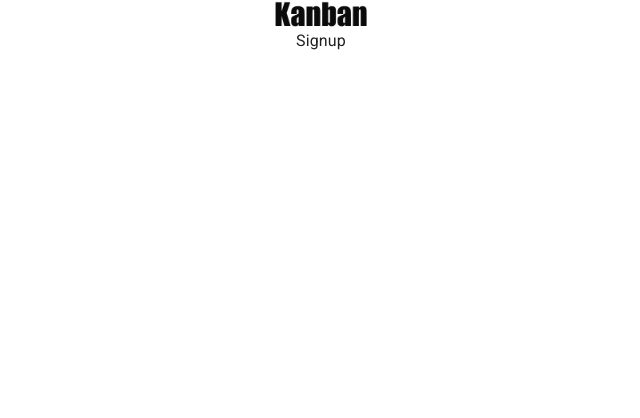
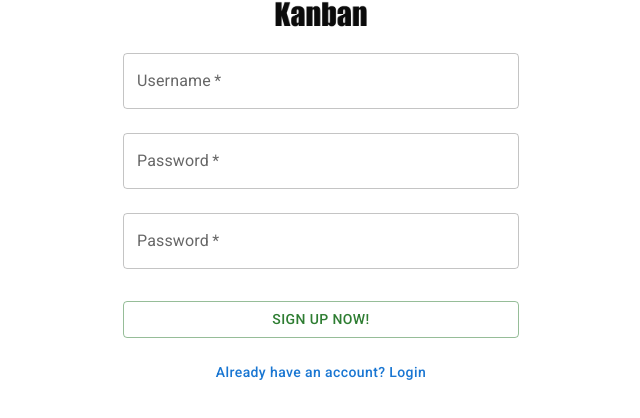
Before and after one commit to wilfred05777/kanban-2023-mern, a React (Vite) app in the folder client/: page /signup in a window 1280 px wide. Shown: the top 418 px of the page, without its empty margins (319-959 px from the left). Built offline with nearby package versions, Linux system fonts and the light colour scheme.

Commit message:
0:52:56 - 1:05:26 SignUp Page with Auth- bug api

```diff
--- a/client/src/App.tsx
+++ b/client/src/App.tsx
@@ -25,8 +25,6 @@ const App = () => {
     <ThemeProvider theme={theme}>
       <CssBaseLine>
         <BrowserRouter>
-          {/* <Route path='login' element={<Login />} />
-          <Route path='signup' element={<Signup />} /> */}
           <Routes>
             <Route path='/' element={<AuthLayout />}>
               <Route path='login' element={<Login />} />
--- a/client/src/components/common/Loading.tsx
+++ b/client/src/components/common/Loading.tsx
@@ -1,5 +1,4 @@
 import { Box, CircularProgress } from '@mui/material'
-import React from 'react'
 
 const Loading = (props: any) => {
   return (
--- a/client/src/layout/AuthLayout.tsx
+++ b/client/src/layout/AuthLayout.tsx
@@ -32,6 +32,7 @@ const AuthLayout = () => {
           marginTOp: 8,
           display: 'flex',
           alignItems: 'center',
+          justify: 'center',
           flexDirection: 'column'
         }}
       >
--- a/client/src/pages/Login.tsx
+++ b/client/src/pages/Login.tsx
@@ -1,8 +1,95 @@
-import React from 'react'
+import LoadingButton from '@mui/lab/LoadingButton'
+import { Box, Button, TextField } from '@mui/material'
+import { useState } from 'react'
+import { Link, useNavigate } from 'react-router-dom'
+import authApi from '../api/authApi'
 
 const Login = () => {
+  const navigate = useNavigate()
+  const [loading, setLoading] = useState(false)
+  const [usernameErrText, setUsernameErrText] = useState('')
+  const [passwordErrText, setPasswordErrText] = useState('')
+
+  const handleSubmit = async (e: any) => {
+    e.preventDefault()
+    setUsernameErrText('')
+    setPasswordErrText('')
+
+    const data = new FormData(e.target)
+    const username = data.get('username').trim()
+    const password = data.get('password').trim()
+
+    let err = false
+
+    if (username === '') {
+      err = true
+      setUsernameErrText('Please fill the field')
+    }
+    if (password === '') {
+      err = true
+      setPasswordErrText('Please fill this field')
+    }
+
+    if (err) return
+    setLoading(true)
+
+    try {
+      const res = await authApi.login({ username, password })
+      setLoading(false)
+      localStorage.setItem('token', res.token)
+      navigate('/')
+    } catch (err) {
+      const errors = err.data.errors
+      errors.foreEach((e) => {
+        setUsernameErrText(e.msg)
+      })
+      setLoading(false)
+    }
+
+    // console.log('handleSubmit')
+  }
+
   return (
-    <div>Login</div>
+    <>
+      <Box component='form' sx={{ mt: 1 }} onSubmit={handleSubmit}>
+        <TextField
+          margin='normal'
+          required
+          fullWidth
+          id='username'
+          name='username'
+          label='Username'
+          disabled={loading}
+          error={usernameErrText !== ''}
+          helperText={usernameErrText}
+        />
+        <TextField
+          margin='normal'
+          required
+          fullWidth
+          id='password'
+          name='password'
+          label='Password'
+          type='password'
+          disabled={loading}
+          error={passwordErrText !== ''}
+          helperText={passwordErrText}
+        />
+        <LoadingButton
+          sx={{ mt: 3, mb: 2 }}
+          variant='outlined'
+          fullWidth
+          color='success'
+          type='submit'
+          loading={loading}
+        >
+          Login
+        </LoadingButton>
+      </Box>
+      <Button component={Link} to='/signup' sx={{ textTransform: 'none' }}>
+        Don't have an account? Signup
+      </Button>
+    </>
   )
 }
 
--- a/client/src/pages/Signup.tsx
+++ b/client/src/pages/Signup.tsx
@@ -1,7 +1,131 @@
-import React from 'react'
+import { LoadingButton } from '@mui/lab'
+import { Box, Button, TextField } from '@mui/material'
+import { useState } from 'react'
+import { Link, useNavigate } from 'react-router-dom'
+import authApi from '../api/authApi'
 
 const Signup = () => {
-  return <div>Signup</div>
+  const navigate = useNavigate()
+
+  const [loading, setLoading] = useState(false)
+  const [usernameErrText, setUsernameErrText] = useState('')
+  const [passwordErrText, setPasswordErrText] = useState('')
+  const [confirmPasswordErrText, setConfirmPasswordErrText] = useState('')
+
+  const handleSubmit = async (e: any) => {
+    e.preventDefault()
+    setUsernameErrText('')
+    setPasswordErrText('')
+    setConfirmPasswordErrText('')
+
+    const data: any = new FormData(e.target)
+    const username = data.get('username').trim()
+    const password = data.get('password').trim()
+    const confirmPassword = data.get('confirmPassword')
+
+    let err = false
+
+    if (username === '') {
+      err = true
+      setUsernameErrText('Please fill this field')
+    }
+    if (password === '') {
+      err = true
+      setPasswordErrText('Please fill this field')
+    }
+    if (confirmPassword === '') {
+      err = true
+      setConfirmPasswordErrText('Please fill this field')
+    }
+    if (password !== confirmPassword) {
+      err = true
+      setConfirmPasswordErrText('Confirm password not match')
+    }
+
+    if (err) return
+
+    setLoading(true)
+
+    try {
+      const res = await authApi.signup({
+        username,
+        password,
+        confirmPassword
+      })
+      setLoading(false)
+      localStorage.setItem('token', res.token)
+      navigate('/')
+    } catch (err: any) {
+      const errors = err.data.erros
+      errors.forEach((e) => {
+        if (e.param === 'username') {
+          setUsernameErrText(e.msg)
+        }
+        if (e.param === 'password') {
+          setPasswordErrText(e.msg)
+        }
+        if (e.param === 'confirmPassword') {
+          setConfirmPasswordErrText(e.msg)
+        }
+      })
+      setLoading(false)
+    }
+  }
+
+  return (
+    <>
+      <Box component='form' sx={{ mt: 1 }} onSubmit={handleSubmit} noValidate>
+        <TextField
+          margin='normal'
+          required
+          fullWidth
+          id='username'
+          name='username'
+          label='Username'
+          disabled={loading}
+          error={usernameErrText !== ''}
+          helperText={usernameErrText}
+        />
+        <TextField
+          margin='normal'
+          required
+          fullWidth
+          id='password'
+          name='password'
+          label='Password'
+          type='password'
+          disabled={loading}
+          error={passwordErrText !== ''}
+          helperText={passwordErrText}
+        />
+        <TextField
+          margin='normal'
+          required
+          fullWidth
+          id='confirmPassword'
+          name='confirmPassword'
+          label='Password'
+          type='password'
+          disabled={loading}
+          error={confirmPasswordErrText !== ''}
+          helperText={confirmPasswordErrText}
+        />
+        <LoadingButton
+          sx={{ mt: 3, mb: 2 }}
+          variant='outlined'
+          fullWidth
+          color='success'
+          type='submit'
+          loading={loading}
+        >
+          Sign Up now!
+        </LoadingButton>
+      </Box>
+      <Button component={Link} to='/login' sx={{ textTransform: 'none' }}>
+        Already have an account? Login
+      </Button>
+    </>
+  )
 }
 
 export default Signup
```
